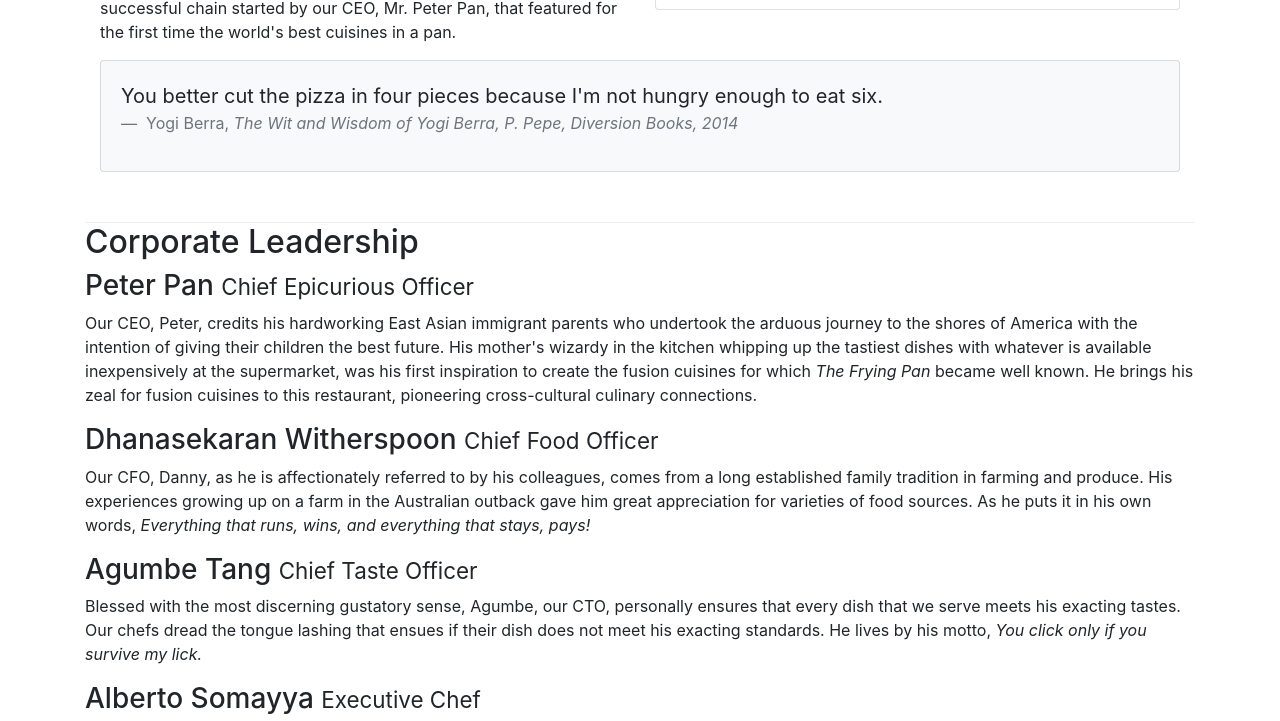
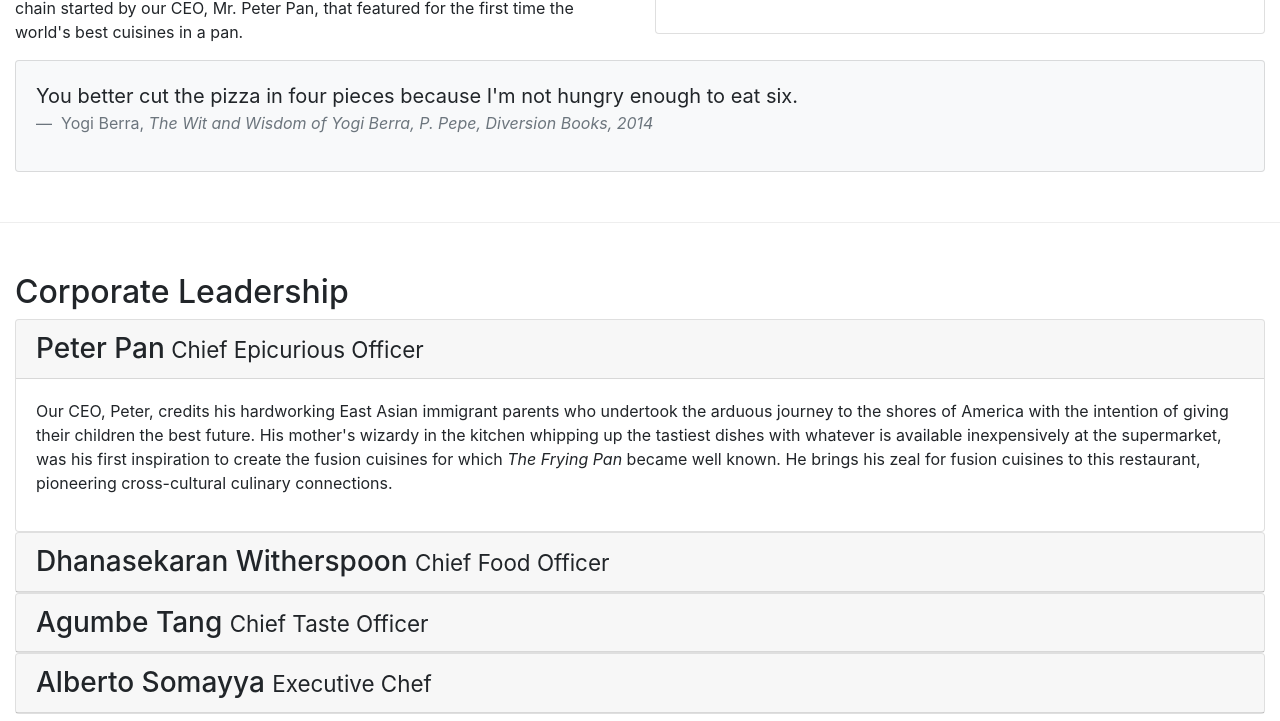
Before and after one commit to omer-yavas/bootstrapStudy, a website: page aboutus.html in a window 1280 px wide. Shown: the part 749-1470 px from the top of the page. Drawn offline with nearby package versions, Linux system fonts and the light colour scheme.

Commit message:
Accordion

```diff
--- a/aboutus.html
+++ b/aboutus.html
@@ -85,7 +85,7 @@
       </div>
     </header>
 
-    <div class="container">
+    < class="container">
       <div class="row">
         <ol class="col-12 breadcrumb">
           <li class="breadcrumb-item"><a href="index.html">Home</a></li>
@@ -152,10 +152,19 @@
         </div>
       </div>
 
-      <div>
-        <div>
+      <div class="row row-content">
+        <div class="col-12">
           <h2>Corporate Leadership</h2>
-          <h3>Peter Pan <small>Chief Epicurious Officer</small></h3>
+
+        <div id="accordion">
+          <div class="card">
+            <div class="card-header" role="tab" id="peterhead">
+              <h3 class="mb-0">
+                <a data-toggle="collapse" data-target="#peter">Peter Pan<small> Chief Epicurious Officer</small></a>
+              </h3>
+            </div>
+            <div class="collapse show" id="peter" data-parent="#accordion">
+              <div class="card-body">
                  <p class="d-none d-sm-block">
               Our CEO, Peter, credits his hardworking East Asian immigrant parents
               who undertook the arduous journey to the shores of America with the
@@ -167,7 +176,18 @@
               fusion cuisines to this restaurant, pioneering cross-cultural
               culinary connections.
              </p>
-          <h3>Dhanasekaran Witherspoon <small>Chief Food Officer</small></h3>
+              </div>
+            </div>
+          </div>
+
+          <div class="card">
+            <div class="card-header" role="tab" id="dannyhead">
+              <h3 class="mb-0"><a class="collapsed" data-toggle="collapse" data-target="#danny">Dhanasekaran Witherspoon <small>Chief Food Officer</small></a></h3>
+          </div>
+
+
+          <div class="collapse" id="danny" data-parent="#accordion">
+            <div class="card-body">
                <p class="d-none d-sm-block">
                 Our CFO, Danny, as he is affectionately referred to by his
                 colleagues, comes from a long established family tradition in
@@ -178,7 +198,18 @@
                   >Everything that runs, wins, and everything that stays, pays!</em
                 >
               </p>
-          <h3>Agumbe Tang <small>Chief Taste Officer</small></h3>
+            </div>
+          </div>
+          </div>
+
+          <div class="card">
+            <div class="card-header" role="tab" id="agumbehead">
+              <h3 class="mb-0"><a class="collapsed" data-toggle="collapse" data-target="#agumbe">Agumbe Tang  <small>Chief Taste Officer</small></a></h3>
+          </div>
+
+
+          <div class="collapse" id="agumbe" data-parent="#accordion">
+            <div class="card-body">
                <p class="d-none d-sm-block">
             Blessed with the most discerning gustatory sense, Agumbe, our CTO,
             personally ensures that every dish that we serve meets his exacting
@@ -186,7 +217,17 @@
             does not meet his exacting standards. He lives by his motto,
             <em>You click only if you survive my lick.</em>
           </p>
-          <h3>Alberto Somayya <small>Executive Chef</small></h3>
+            </div>
+          </div>
+          </div>
+
+<div class="card">
+  <div class="card-header" role="tab" id="albertohead">
+    <h3 class="mb-0"><a class="collapsed" data-toggle="collapse" data-target="#alberto">Alberto Somayya <small>Executive Chef</small></a></h3>
+  </div>
+
+  <div class="collapse" id="alberto" data-parent="#accordion">
+    <div class="card-body">
       <p class="d-none d-sm-block">
             Award winning three-star Michelin chef with wide International
             experience having worked closely with whos-who in the culinary
@@ -199,6 +240,13 @@
           </p>
     </div>
   </div>
+</div>
+
+
+        </div>
+          </div>
+        </div>
+
       <div class="row row-content">
         <div class="col-12 col-sm-9">
           <h2>Facts &amp; Figures</h2>
--- a/css/styles.css
+++ b/css/styles.css
@@ -35,3 +35,10 @@
 .navbar-dark {
   background-color: #512da8;
 }
+
+.tab-content {
+  border-left: 1px solid #ddd;
+  border-right: 1px solid #ddd;
+  border-bottom: 1px solid #ddd;
+  padding: 10px;
+}
```
Lines whose indentation alone changed are shown as unchanged.
